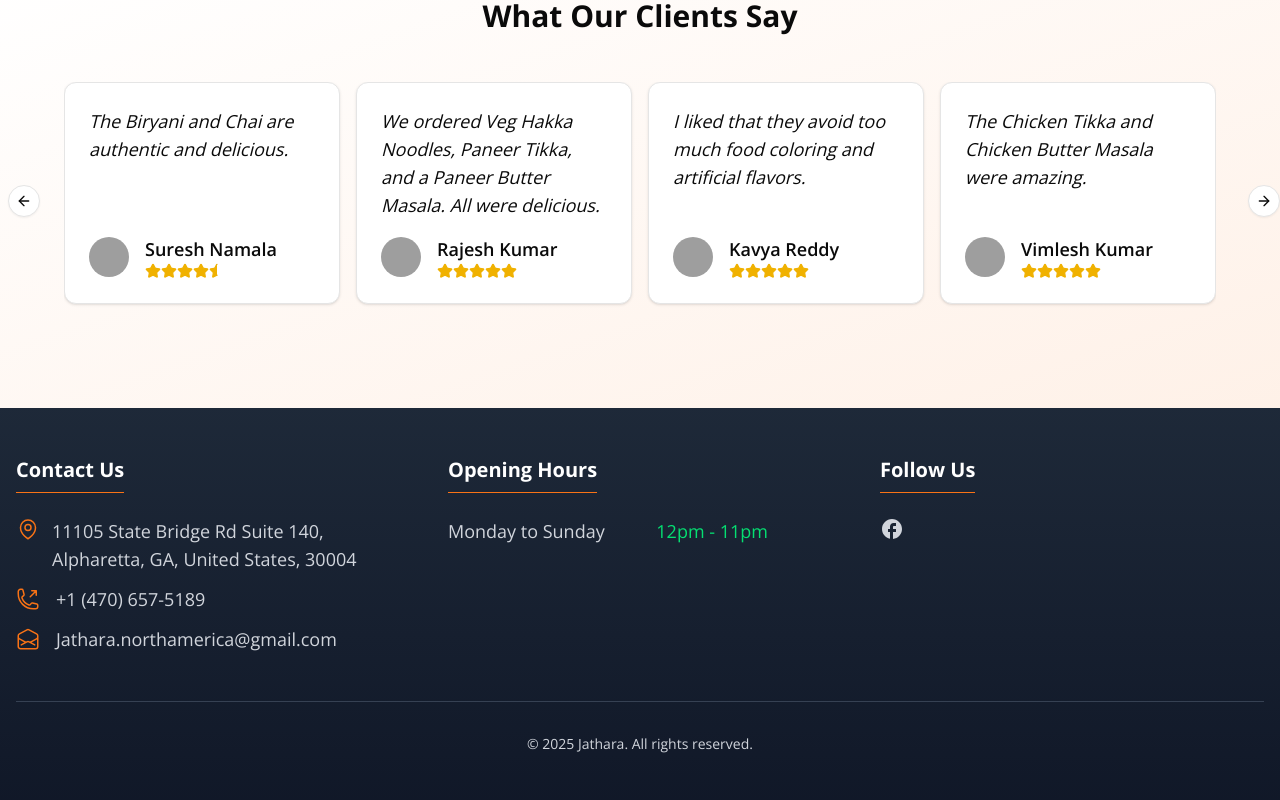
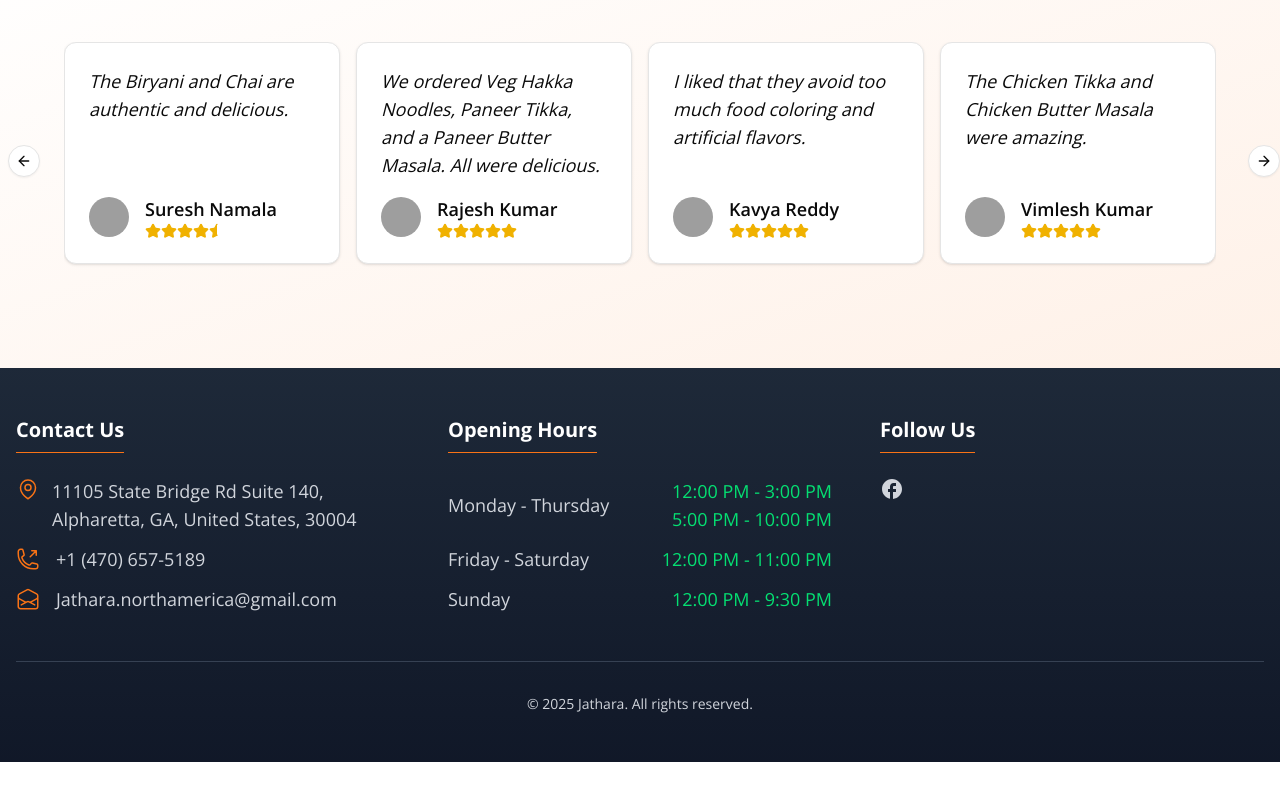
Before and after one commit to Add4x/restaurant-ui, a Next.js app: page / in a window 1280 px wide. Shown: the part 1214-2014 px from the top of the page. After the commit the page ends 1976 px from the top, so only its background shows below. Built offline with nearby package versions, Linux system fonts and the light colour scheme; no server answers; the database is empty; grey boxes are pictures that could not be loaded; a web font is replaced by a local one.

Commit message:
Update layout and footer with refined opening hours
- Temporarily disable OffersBanner in root layout
- Modify Footer opening hours with detailed time slots for different days
- Improve readability and specificity of restaurant hours display

```diff
--- a/src/app/layout.tsx
+++ b/src/app/layout.tsx
@@ -33,7 +33,7 @@ export default function RootLayout({
   return (
     <html lang="en">
       <body className={`${playfair.variable} ${openSans.variable} antialiased`}>
-        <OffersBanner />
+        {/* <OffersBanner /> */}
         <Providers>
           <Navbar />
           <main>{children}</main>
--- a/src/components/footer.tsx
+++ b/src/components/footer.tsx
@@ -135,10 +135,24 @@ export function Footer() {
               Opening Hours
             </h3>
             <div className="space-y-3">
-              <div className="flex justify-between items-center group max-w-xs">
-                <span>Monday to Sunday</span>
+              <div className="flex justify-between items-center group">
+                <span>Monday - Thursday</span>
                 <span className="text-green-400 group-hover:text-white transition-colors ml-4">
-                  12pm - 11pm
+                  12:00 PM - 3:00 PM
+                  <br />
+                  5:00 PM - 10:00 PM
+                </span>
+              </div>
+              <div className="flex justify-between items-center group">
+                <span>Friday - Saturday</span>
+                <span className="text-green-400 group-hover:text-white transition-colors ml-4">
+                  12:00 PM - 11:00 PM
+                </span>
+              </div>
+              <div className="flex justify-between items-center group">
+                <span>Sunday</span>
+                <span className="text-green-400 group-hover:text-white transition-colors ml-4">
+                  12:00 PM - 9:30 PM
                 </span>
               </div>
             </div>
```
